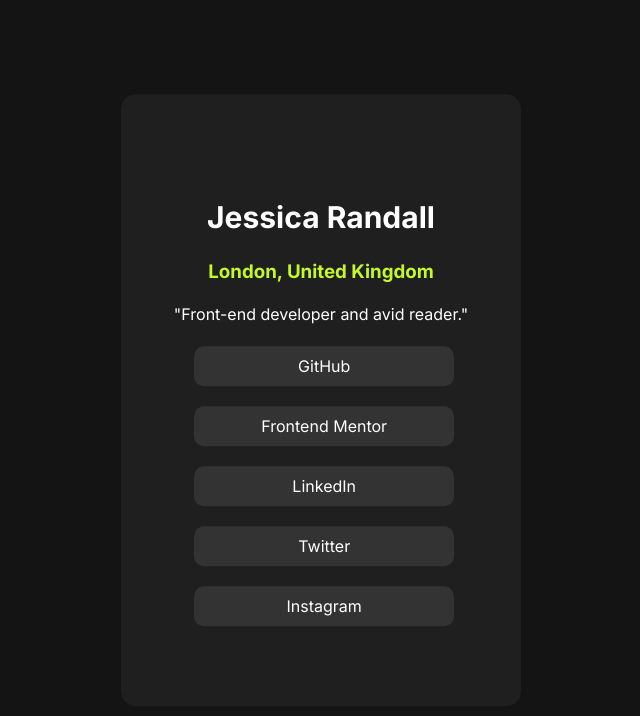
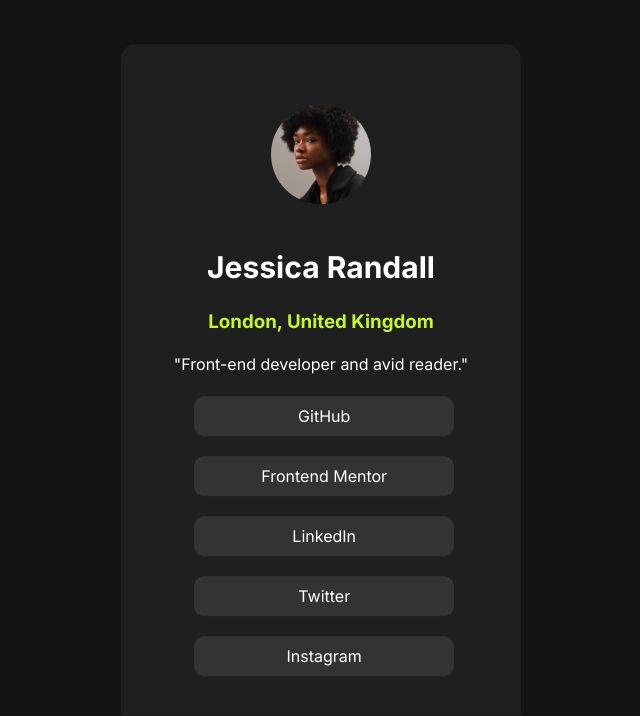
Before and after one commit to mt-trader/fornt, a plain HTML site: page index.html in a window 1280 px wide. Shown: the whole page, without its empty margins (319-959 px from the left). Drawn offline with Linux system fonts and the light colour scheme; the site is published under a folder, as on GitHub Pages, so addresses that start at the root find nothing.

Commit message:
Update index.html

```diff
--- a/index.html
+++ b/index.html
@@ -15,7 +15,7 @@
 <section>
     <div class="s">
         <div class="img">
-            <img src="/assets/images/avatar-jessica.jpeg" alt="">
+            <img src="avatar-jessica.jpeg" alt="">
         </div>
         <div class="text">
             <h1>Jessica Randall</h1>
```
